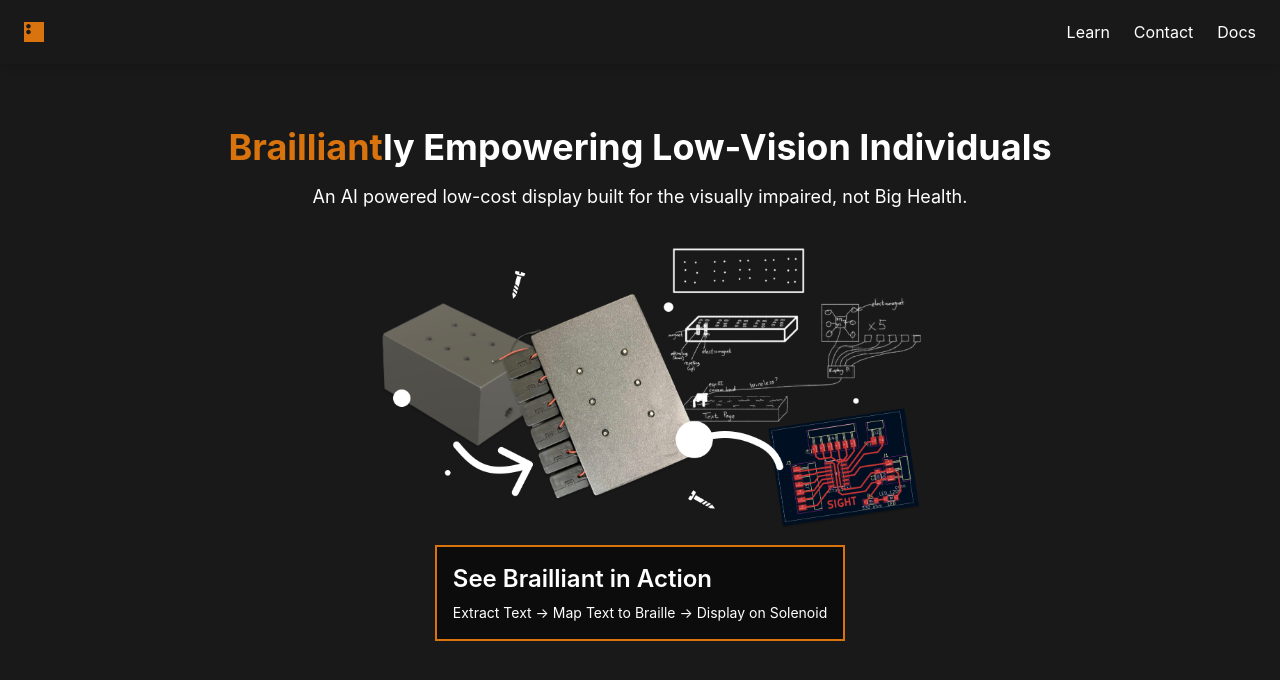
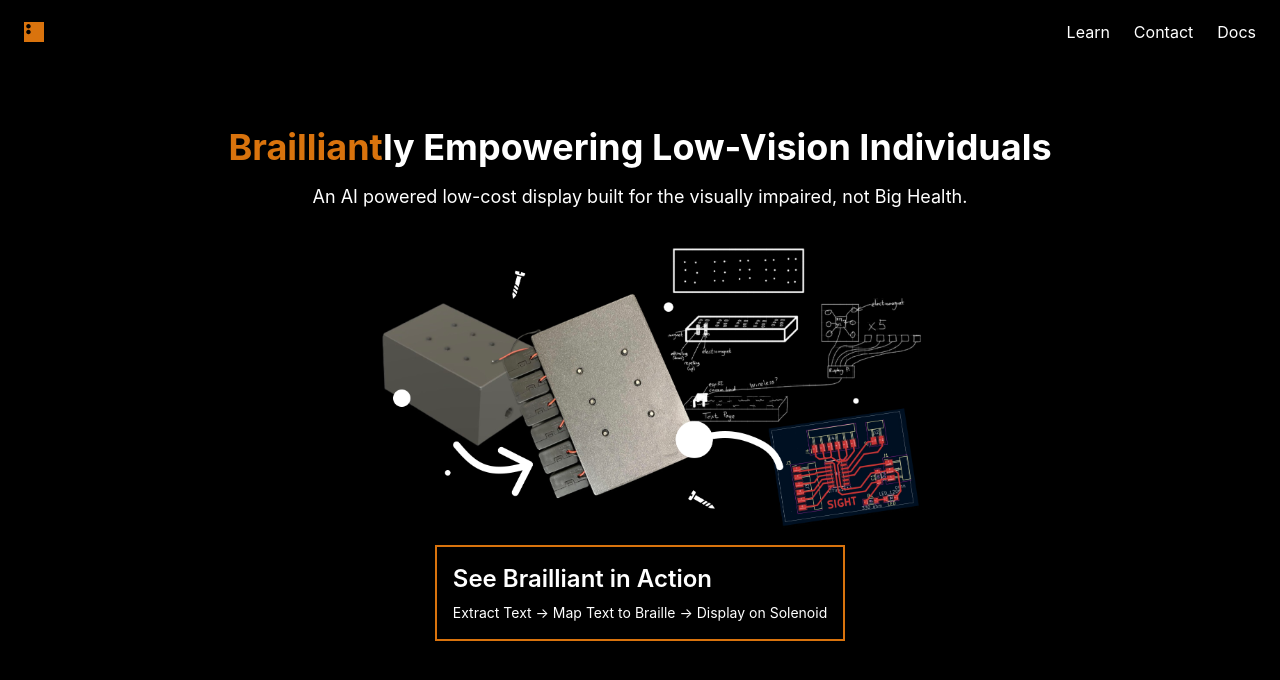
Before and after one commit to tkpepper15/braillebox, a Next.js app: page / in a window 1280 px wide. Shown: the top 680 px of the page. Built offline with nearby package versions, Linux system fonts and the light colour scheme.

Commit message:
Commit message

```diff
--- a/app/global.css
+++ b/app/global.css
@@ -16,7 +16,7 @@
   top: 0;
   left: 0;
   z-index: 10;
-  background-color:  #191919;
+  background-color:  #000;
   backdrop-filter: blur(10px); /* backdrop-blur-lg */
   box-shadow: 0 4px 6px rgba(0, 0, 0, 0.1); /* shadow-lg */
   height: 4rem; /* h-16 */
@@ -158,12 +158,12 @@
   background-color: rgba(0, 0, 0, 0.5);
   color: #fff;
   text-decoration: none;
-  transition: background-color 0.3s ease;
   border: 2px solid #D9730D;
 }
 
 .custom-link:hover {
   background-color: #D9730D;
+  transition: transform 0.3s ease, background-color 0.3s ease;
 }
 
 .custom-link1 {
@@ -206,14 +206,6 @@
   transition-property: background-color, border-color, color, fill, stroke, opacity, box-shadow, transform;
   transition-duration: 0.3s;
   transition-timing-function: cubic-bezier(0.4, 0, 0.2, 1);
-}
-
-.hover\:bg-green-500:hover {
-  background-color: #D9730D;
-}
-
-.hover\:text-green-500:hover {
-  color: #D9730D;
 }
 
 /* Custom hover effect */
@@ -284,5 +276,5 @@
 /* Adjust body padding for fixed navbar */
 body {
   padding-top: 16rem; /* Adjust to match the height of your fixed navbar */
-  background: #191919;
+  background: #000;
 }
--- a/app/page.tsx
+++ b/app/page.tsx
@@ -52,7 +52,7 @@ const Home: React.FC = () => {
           </div>
           <a
             href="https://richard-shan.github.io/conrad/#video"
-            className="custom-link flex items-center justify-start staggered-element"
+            className="custom-link flex items-center justify-start staggered-element custom-hover"
             target="_blank"
             rel="noopener noreferrer"
             style={{ justifyContent: 'flex-start' }} // Align contents to the left
```
